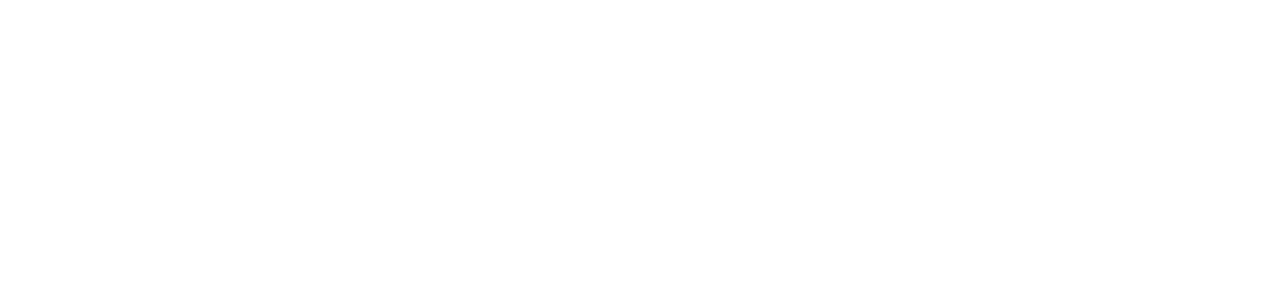
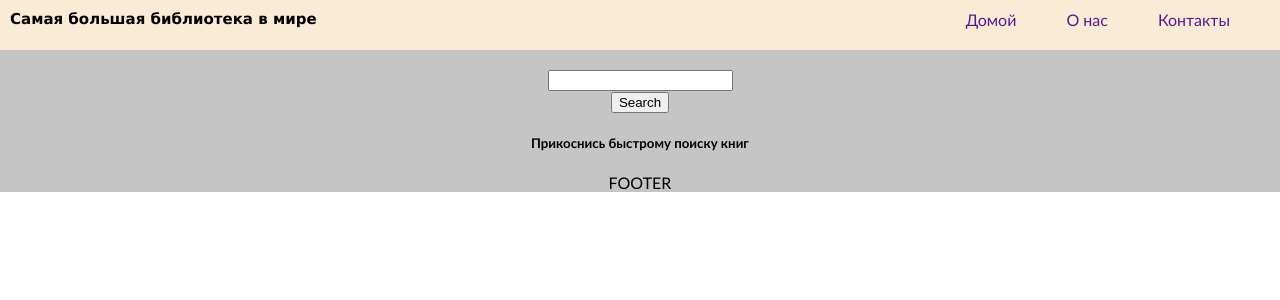
Before and after one commit to canzitis/Search-for-books, a React (Create React App) app: page / in a window 1280 px wide. Shown: the top 300 px of the page. Built offline with nearby package versions, Linux system fonts and the light colour scheme.

Commit message:
creating project components

```diff
--- a/package.json
+++ b/package.json
@@ -7,6 +7,7 @@
     "@testing-library/jest-dom": "^5.14.1",
     "@testing-library/react": "^11.2.7",
     "@testing-library/user-event": "^12.8.3",
+    "formik": "^2.2.9",
     "react": "^17.0.2",
     "react-dom": "^17.0.2",
     "react-scripts": "4.0.3",
--- a/src/App.css
+++ b/src/App.css
@@ -1,5 +1,14 @@
+.sitePage{
+  width:1920px;
+  height:1080px;
+  background-color:red;
+  padding: 50px;
+}
+
 .App {
   text-align: center;
+  font-family:'Trebuchet MS', 'Lucida Sans Unicode', 'Lucida Grande', 'Lucida Sans', Arial, sans-serif;
+  background-color:rgb(197, 197, 197);
 }
 
 .App-logo {
--- a/src/App.js
+++ /dev/null
@@ -1,11 +0,0 @@
-import './App.css';
-
-function App() {
-  return ( <div className = "App" >
-
-
-    </div>
-  );
-}
-
-export default App;
--- /dev/null
+++ b/src/App.jsx
@@ -0,0 +1,25 @@
+import "./App.css";
+import Footer from "./Components/Footer/Footer";
+import Header from "./Components/Header/Header";
+import SearchPage from "./Components/SearchPage/SearchPage";
+import s from "./App.css";
+
+function App() {
+  return (
+    <div className={s.sitePage}>
+      <div className="App">
+        <div className={s.header}>
+          <Header />
+        </div>
+        <div className={s.appWraperContent}>
+          <SearchPage />
+        </div>
+        <div className={s.footer}>
+          <Footer />
+        </div>
+      </div>
+    </div>
+  );
+}
+
+export default App;
--- /dev/null
+++ b/src/Components/Footer/Footer.jsx
@@ -0,0 +1,5 @@
+const Footer = () => {
+  return <div>FOOTER</div>;
+};
+
+export default Footer;
--- /dev/null
+++ b/src/Components/Header/Header.jsx
@@ -0,0 +1,22 @@
+import React from "react";
+import s from "./Header.module.css";
+
+const Header = () => {
+  return (
+    <div className={s.header}>
+      <div className={s.logoCompany}>
+        <img src="" alt="" />
+        <div>
+          <h5>Самая большая библиотека в мире</h5>
+        </div>
+      </div>
+      <div className={s.sitePages}>
+        <a href="">Домой</a>
+        <a href="">О нас</a>
+        <a href="">Контакты</a>
+      </div>
+    </div>
+  );
+};
+
+export default Header;
--- /dev/null
+++ b/src/Components/Header/Header.module.css
@@ -0,0 +1,29 @@
+.header{
+    display:flex;
+    justify-content:space-between;
+    width:100%;
+    height:50px;
+    background-color: antiquewhite;
+}
+
+.logoCompany{
+    display:flex;
+
+}
+
+.logoCompany h5{
+   font-family: Verdana, Geneva, Tahoma, sans-serif;
+    font-weight: 600;
+    font-size:15px;
+    margin: 0;
+    padding: 10px 0 0 10px;
+}
+
+.sitePages{
+    display:flex;
+}
+
+.sitePages a{
+    text-decoration: none;
+    padding: 10px 50px 0 0;
+}
--- /dev/null
+++ b/src/Components/SearchPage/SearchPage.jsx
@@ -0,0 +1,20 @@
+import s from "./SearchPage.module.css";
+import SearchPageForm from "./SearchPageForm/SearchPageForm";
+
+const SearchPage = () => {
+  return (
+    <div className={s.searchPage}>
+      <div className={s.searchPageImgLogo}>
+        <img src="" alt="" />
+      </div>
+      <div>
+        <SearchPageForm />
+      </div>
+      <div>
+        <h5>Прикоснись быстрому поиску книг </h5>
+      </div>
+    </div>
+  );
+};
+
+export default SearchPage;
--- /dev/null
+++ b/src/Components/SearchPage/SearchPageForm/SearchPageForm.css
@@ -0,0 +1,4 @@
+.fomBlock{
+    display:flex;
+    flex-direction: row;
+}
--- /dev/null
+++ b/src/Components/SearchPage/SearchPageForm/SearchPageForm.jsx
@@ -0,0 +1,50 @@
+import { Formik } from "formik";
+import s from "./SearchPageForm.css";
+
+const SearchPageForm = () => {
+  return (
+    <Formik
+      className={s.fomBlock}
+      initialValues={{ email: "", password: "" }}
+      validate={(values) => {
+        const errors = {};
+        if (!values.email) {
+          errors.email = "Required";
+        }
+        return errors;
+      }}
+      onSubmit={(values, { setSubmitting }) => {
+        setTimeout(() => {
+          alert(JSON.stringify(values, null, 2));
+          setSubmitting(false);
+        }, 400);
+      }}
+    >
+      {({
+        values,
+        errors,
+        touched,
+        handleChange,
+        handleBlur,
+        handleSubmit,
+        isSubmitting,
+      }) => (
+        <form onSubmit={handleSubmit}>
+          <input
+            type="text"
+            name="email"
+            onChange={handleChange}
+            onBlur={handleBlur}
+            value={values.email}
+          />
+          <div>{errors.email && touched.email && errors.email}</div>
+          <button type="submit" disabled={isSubmitting} className={s.searchBtn}>
+            Search
+          </button>
+        </form>
+      )}
+    </Formik>
+  );
+};
+
+export default SearchPageForm;
```
Also changed, not shown: src/Components/Footer/Footer.module.css (added), src/Components/SearchPage/SearchPage.module.css (added), 1 other file (tests, documents, lock files or other folders).
